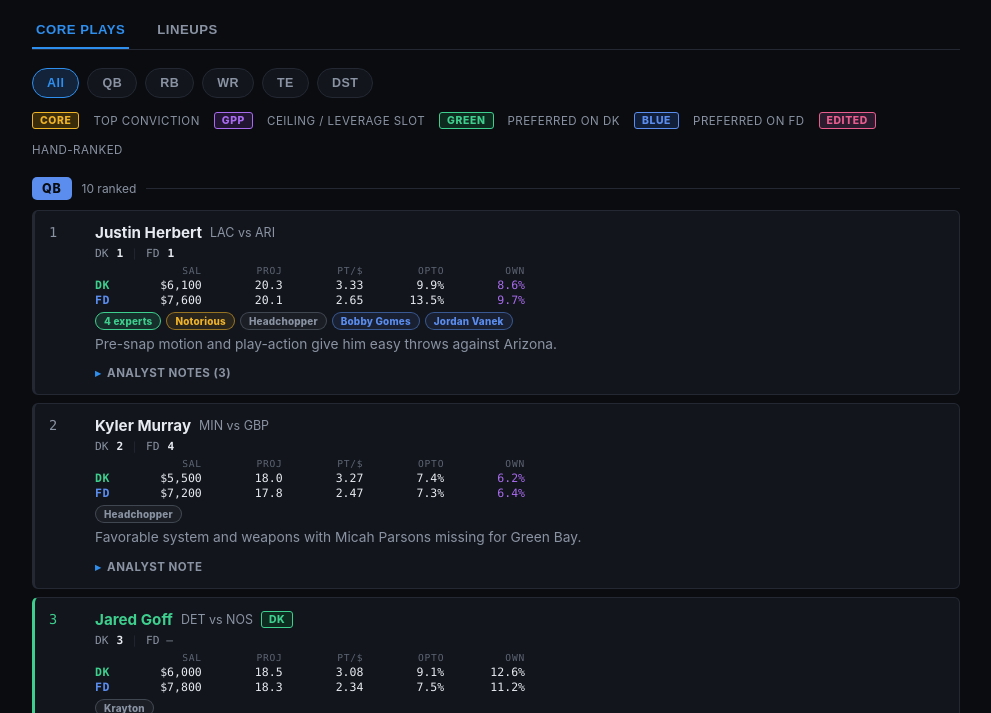
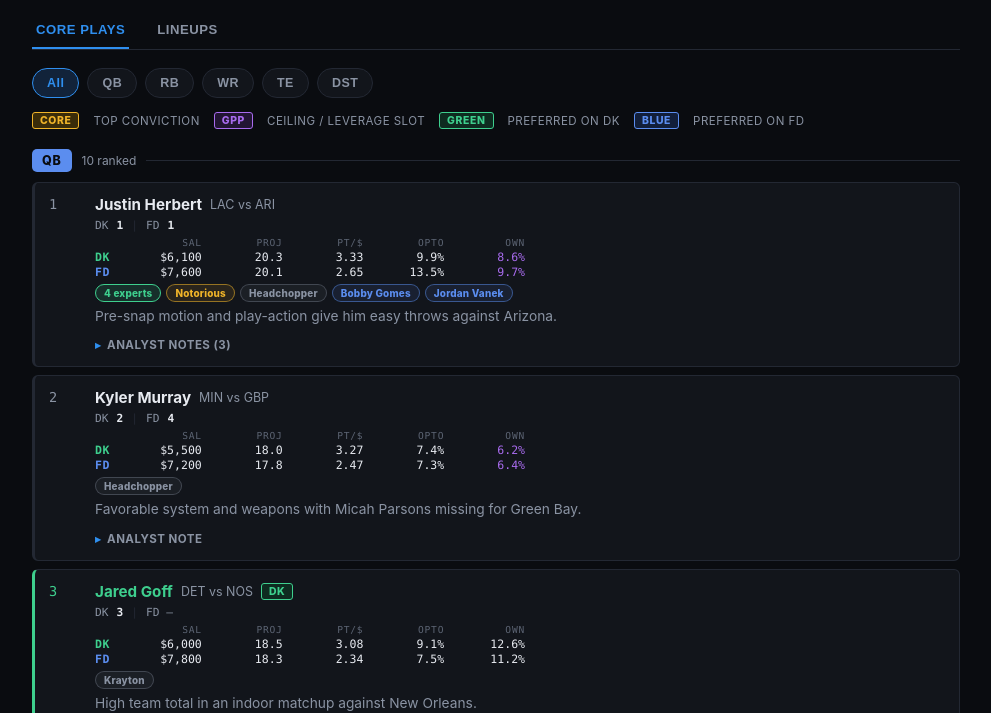
Before and after one commit to chrisgimino/nflcoreplays, a plain HTML site: page index.html in a window 1280 px wide. Shown: the part 87-800 px from the top of the page, without its empty margins (144-1135 px from the left). Drawn offline with Linux system fonts and the light colour scheme.

Commit message:
Add files via upload

```diff
--- a/index.html
+++ b/index.html
@@ -99,7 +99,6 @@
   .chip.gpp{background:var(--gpp-dim);color:var(--gpp);border:1px solid var(--gpp);}
   .chip.dk{background:var(--dk-dim);color:var(--dk);border:1px solid var(--dk);}
   .chip.fd{background:var(--fd-dim);color:var(--fd);border:1px solid var(--fd);}
-  .chip.pin{background:#2a1b2e;color:#e85d8e;border:1px solid #e85d8e;}
 
   section.pos-block{margin-bottom:30px;}
   .pos-head{display:flex;align-items:center;gap:10px;margin-bottom:10px;}
@@ -288,7 +287,6 @@
         <span class="chip gpp">GPP</span><span>ceiling / leverage slot</span>
         <span class="chip dk">Green</span><span>preferred on DK</span>
         <span class="chip fd">Blue</span><span>preferred on FD</span>
-        <span class="chip pin">Edited</span><span>hand-ranked</span>
       </div>
       <div id="content"><div class="empty-state">Loading slate&hellip;</div></div>
     </div>
@@ -424,7 +422,6 @@ function renderCard(p){
   if (p.core_fd) chips.push('<span class="chip core">Core FD</span>');
   if (p.dk_slot === "GPP" || p.fd_slot === "GPP") chips.push('<span class="chip gpp">GPP</span>');
   // a human moved this one up rather than the grade
-  if (p.edited) chips.push('<span class="chip pin">Edited</span>');
   // soft book cue -- the colour already carries it, this just names it
   if (p.site_only === "DK") chips.push('<span class="chip dk">DK</span>');
   if (p.site_only === "FD") chips.push('<span class="chip fd">FD</span>');
```
